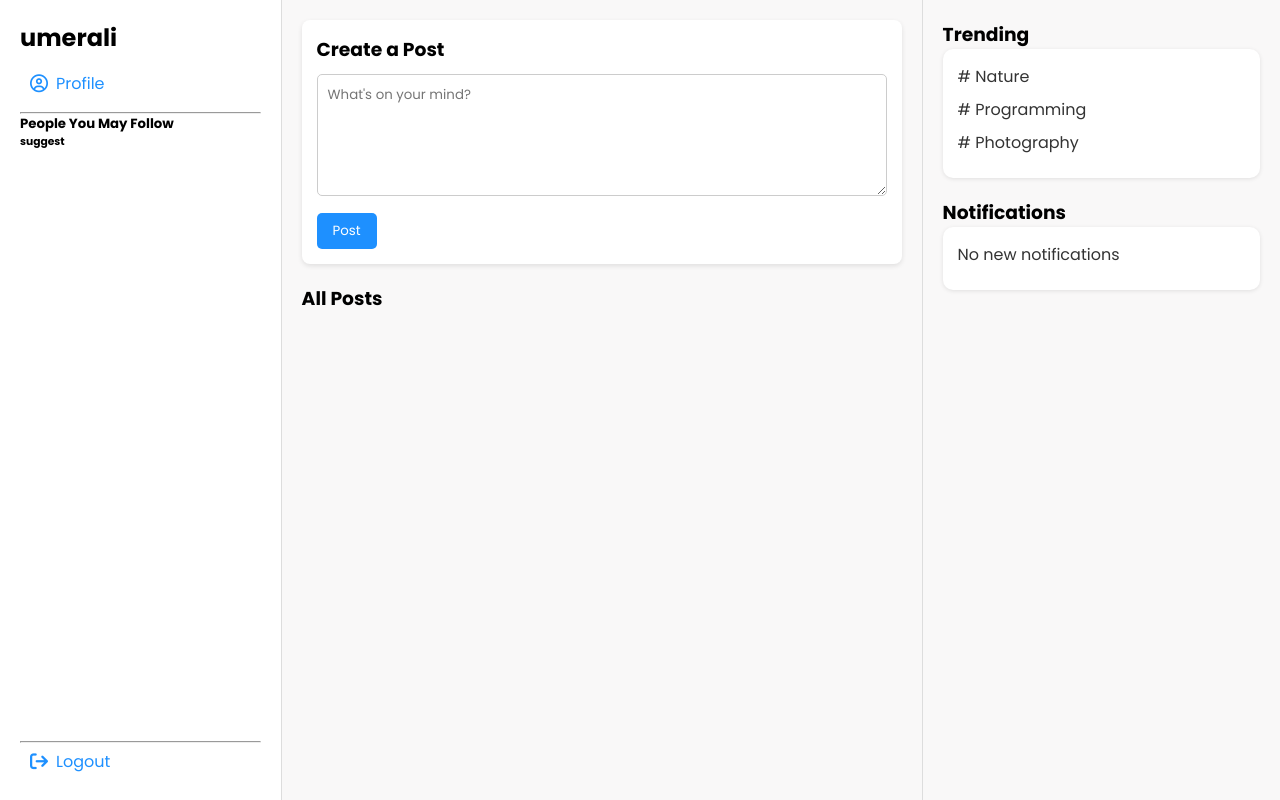
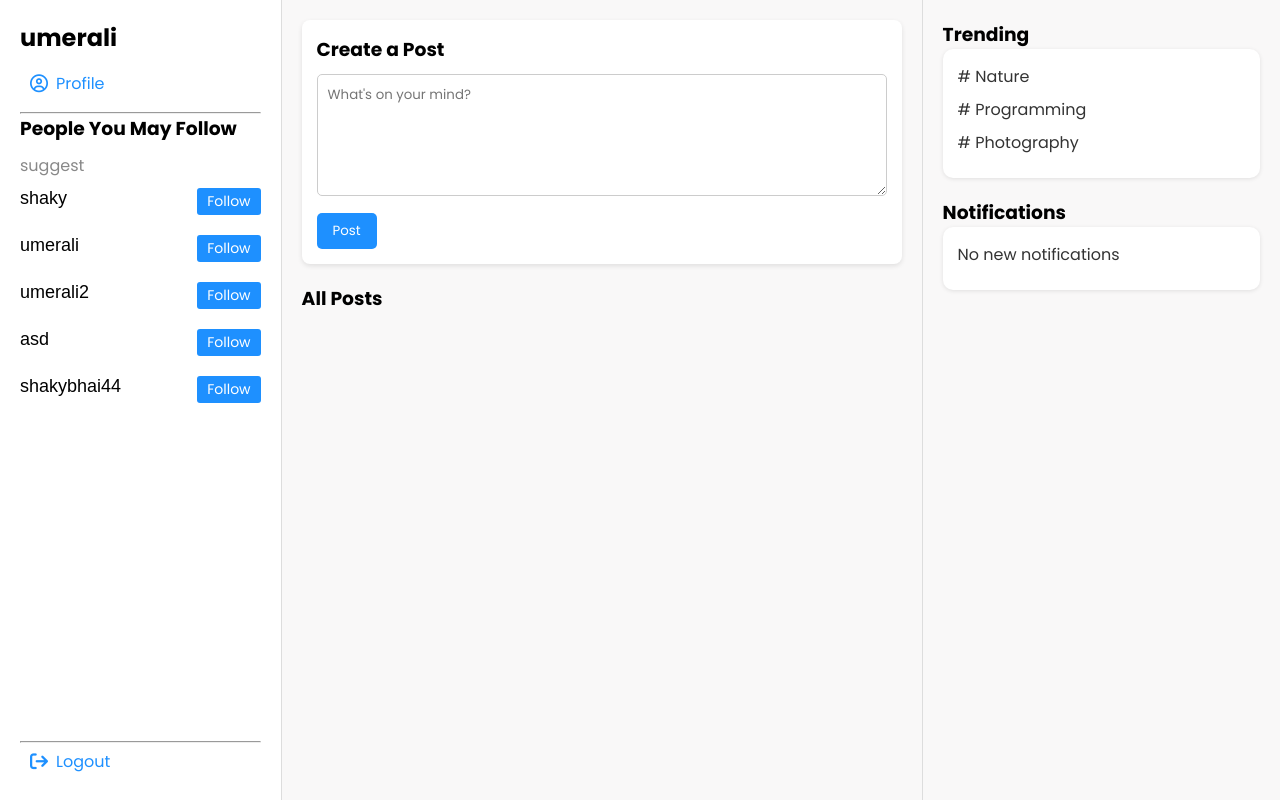
Before and after one commit to Faryalhassan24/Social-media-Platform, a PHP site: page / in a window 1280 px wide. Run offline with PHP 8.4, Linux system fonts and the light colour scheme; a user stored in the database is signed in; data comes from the database, SQL or seed files in the repository; data that the repository does not hold is empty; some web fonts are replaced.

Commit message:
follow request

```diff
--- a/Dashboard.css
+++ b/Dashboard.css
@@ -42,11 +42,57 @@
 
 .sidebar .part2 .top-text {
     margin-bottom: 10px;
+    font-size: 16px;
+}
+
+.sidebar .part2 .top-text h5 {
+    color: #888;
+    font-weight: 400;
+    font-size: 16px;
+    margin-top: 10px;
 }
 
 .sidebar .part2 .follow-content {
+    font-size: 18px;
+    margin-bottom: 10px;
+    display: flex;
+    flex-direction: column;
+    gap: 20px;
     flex-grow: 1;
     overflow-y: auto;
+}
+
+.sidebar .part2 .follow-content span {
+    font-weight: 500;
+    font-family: sans-serif;
+
+}
+
+.sidebar .part2 .follow-content .follow-button {
+    background-color: dodgerblue;
+    border: none;
+    border-radius: 3px;
+    padding: 3px 10px;
+    color: white;
+    font-size: 14px;
+    cursor: pointer;
+
+}
+
+.sidebar .part2 .follow-content .follow-user {
+    display: flex;
+    flex-wrap: wrap;
+    justify-content: space-between;
+}
+
+.sidebar .part2 .follow-content .follow-user .requested {
+    background-color: #ccc;
+    color: black;
+    border: none;
+    border-radius: 3px;
+    padding: 3px 10px;
+    font-size: 14px;
+
 }
 
 .sidebar .part3 {
@@ -80,8 +126,9 @@
     padding: 15px;
     margin-bottom: 20px;
     border-radius: 8px;
-    box-shadow: 0 2px 5px rgba(0,0,0,0.1);
+    box-shadow: 0 2px 5px rgba(0, 0, 0, 0.1);
 }
+
 .post-box h3 {
     margin-bottom: 10px;
 }
@@ -117,6 +164,7 @@
 .post small {
     color: #888;
 }
+
 .rightbar {
     width: 28%;
     padding: 20px;
@@ -129,18 +177,21 @@
 }
 
 
-.trend-box, .notify-box {
+.trend-box,
+.notify-box {
     background: #fff;
     padding: 15px;
     margin-bottom: 20px;
     border-radius: 10px;
-    box-shadow: 0 1px 4px rgba(0,0,0,0.1);
+    box-shadow: 0 1px 4px rgba(0, 0, 0, 0.1);
 }
 
-.trend-box p, .notify-box p {
+.trend-box p,
+.notify-box p {
     margin-bottom: 8px;
     color: #333;
 }
+
 .posts-container {
     display: flex;
     flex-direction: column;
@@ -152,13 +203,13 @@
     background-color: #ffffff;
     border-radius: 10px;
     padding: 15px 20px;
-    box-shadow: 0 2px 6px rgba(0,0,0,0.1);
+    box-shadow: 0 2px 6px rgba(0, 0, 0, 0.1);
     transition: transform 0.2s, box-shadow 0.2s;
 }
 
 .post:hover {
     transform: translateY(-2px);
-    box-shadow: 0 4px 12px rgba(0,0,0,0.15);
+    box-shadow: 0 4px 12px rgba(0, 0, 0, 0.15);
 }
 
 .post-header {
@@ -183,37 +234,3 @@
     color: #333;
     line-height: 1.5;
 }
-body {
-    background-color: #f9f8f8;
-    color: #000;
-    transition: all 0.3s ease;
-}
-
-body.dark {
-    background-color: #1e1e1e;
-    color: #f1f1f1;
-}
-
-.sidebar, .main, .rightbar, .post-box {
-    transition: all 0.3s ease;
-}
-
-body.dark .sidebar {
-    background-color: #2c2c2c;
-    color: #f1f1f1;
-}
-
-body.dark .main {
-    background-color: #121212;
-    color: #f1f1f1;
-}
-
-body.dark .rightbar {
-    background-color: #2c2c2c;
-    color: #f1f1f1;
-}
-
-body.dark .post-box {
-    background-color: #333;
-    color: #f1f1f1;
-}
--- /dev/null
+++ b/Follow-request.js
@@ -0,0 +1,16 @@
+let followButtons = document.querySelectorAll('.follow-button');
+
+followButtons.forEach(btn => {
+    btn.addEventListener('click', function () {
+
+        if (btn.innerText === 'Follow') {
+            btn.innerText = 'Requested';
+            btn.classList.add('requested');
+        }
+        else {
+            btn.innerText = 'Follow';
+            btn.classList.remove('requested');
+        }
+
+    });
+});
--- a/index.php
+++ b/index.php
@@ -43,10 +43,26 @@ if (isset($_POST["postBtn"])) {
 
         <div class="part2">
             <div class="top-text">
-                <h5>People You May Follow</h5>
-                <h6>suggest</h6>
+                <h3>People You May Follow</h3>
+                <h5>suggest</h5>
             </div>
-            <div class="follow-content"></div>
+            <div class="follow-content">
+        <?php
+        $users = $conn->query("SELECT * FROM userdata WHERE user_id != $user_id");
+
+        if ($users->num_rows > 0) {
+            while ($row = $users->fetch_assoc()) {
+                echo "<div class='follow-user'>";
+                echo "<span>".htmlspecialchars($row['username'])."</span>";
+                echo " <button class='follow-button'>Follow</button>";
+                echo "</div>";
+
+            }
+        } else {
+            echo "<p>No users to suggest.</p>";
+        }
+        ?>
+    </div>
         </div>
 
         <div class="part3">
@@ -88,9 +104,6 @@ if (isset($_POST["postBtn"])) {
 
     </div>
 
-
-
-
     <div class="rightbar">
         <h3>Trending</h3>
         <div class="trend-box">
@@ -106,5 +119,6 @@ if (isset($_POST["postBtn"])) {
     </div>
 
 </div>
+<script src="Follow-request.js"></script>
 </body>
 </html>
--- a/profile.php
+++ b/profile.php
@@ -34,9 +34,8 @@ if (isset($_GET["delete"])) {
         <h2><?php echo htmlspecialchars($username); ?></h2>
         <a class="side-link" href="index.php"><i class="fa-solid fa-house"></i> Home</a>
         <a class="side-link" href="settings.php"><i class="fa-solid fa-gear"></i>Setting</a>
-        <a class="side-link" href="logout.php"><i class="fa-solid fa-right-from-bracket"></i> Logout</a>
+        <a class="side-link" href="index.php"><i class="fa-solid fa-arrow-left"></i> Back</a>
     </div>
-
     <div class="main">
         <h3>Your Posts</h3>
 
```
Also changed, not shown: invee.txt (deleted, +0 -21 lines).
